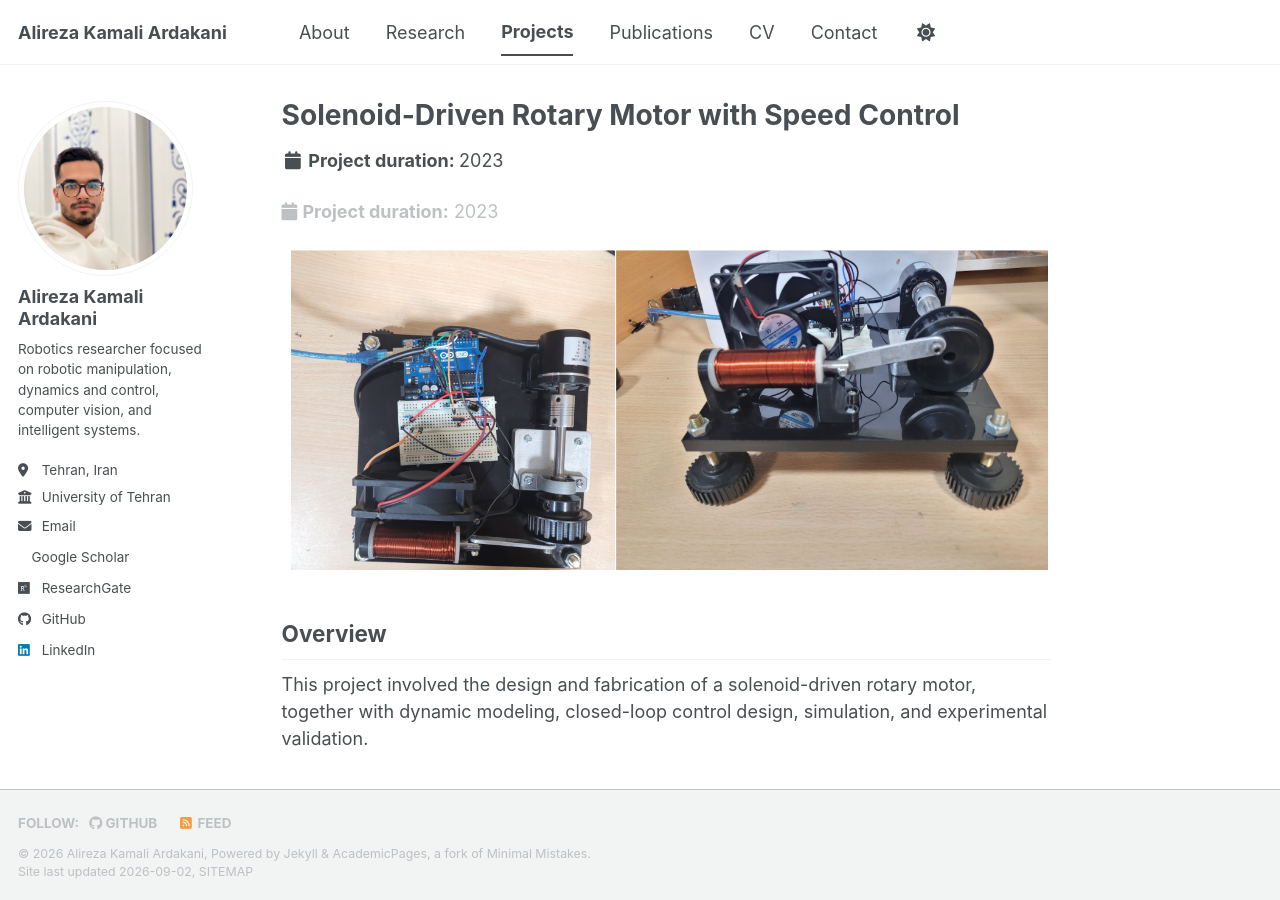
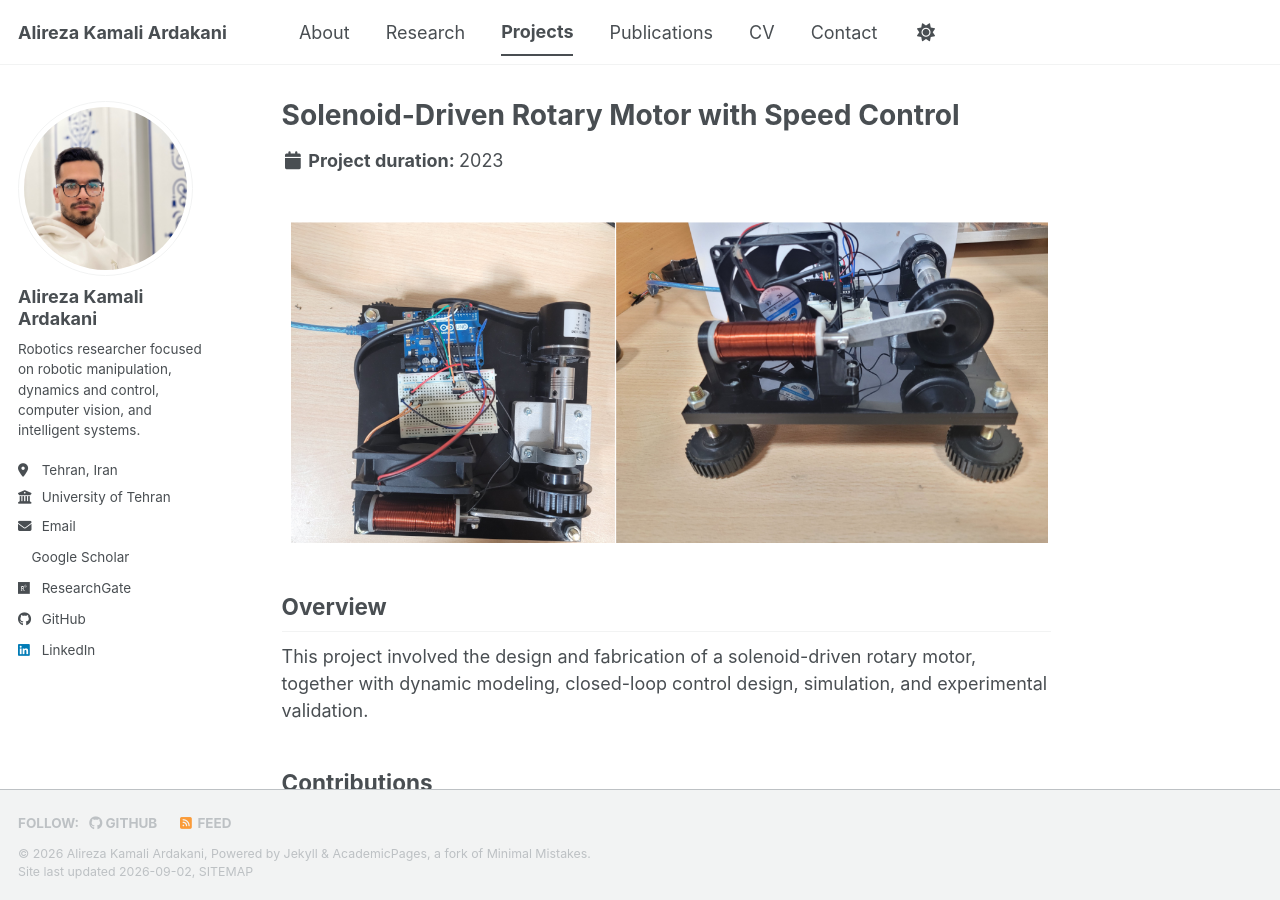
Before and after one commit to alirezakamali80/alirezakamali80.github.io, a Jekyll site: the page built from _portfolio/solenoid-rotary-motor.md, in a window 1280 px wide and 900 px high. Built offline with Jekyll 4.4.1, drawn with Linux system fonts in a browser that asks for light colours; a style sheet for code colours, icons or effects is not loaded.

Commit message:
Update solenoid-rotary-motor.md

```diff
--- a/_portfolio/solenoid-rotary-motor.md
+++ b/_portfolio/solenoid-rotary-motor.md
@@ -12,10 +12,6 @@ header:
   teaser: /images/projects/solenoid-rotary-motor.jpg
 ---
 
-<p class="page__meta">
-  <i class="fa fa-calendar" aria-hidden="true"></i>
-  <strong>Project duration:</strong> 2023
-</p>
 
 <img src="/images/projects/solenoid-rotary-motor.jpg"
      alt="Solenoid-driven rotary motor"
```
